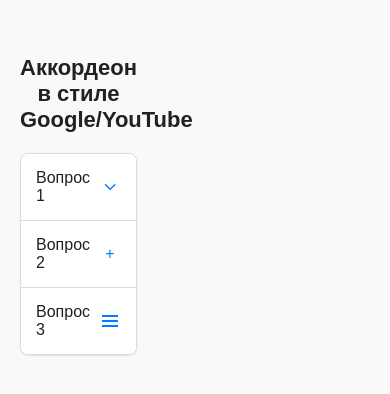
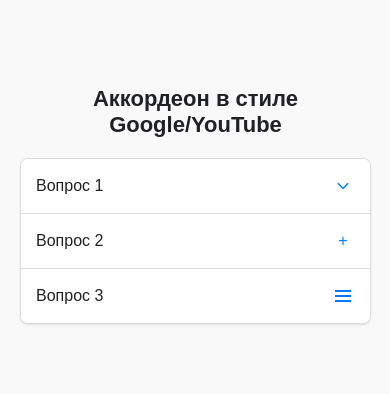
Before and after one commit to AleksandrKondakov/react-youtube-accordion, a React (Create React App) app: page / in a window 390 px wide. Shown: the part 246-640 px from the top of the page. Built offline with nearby package versions, Linux system fonts and the light colour scheme.

Commit message:
Initial commit

```diff
--- a/src/App.module.scss
+++ b/src/App.module.scss
@@ -123,7 +123,7 @@
 
 @media (max-width: 666px) {
     .content {
-        width: 30%;
+        width: 90%;
         max-width: none;
     }
 }
```
